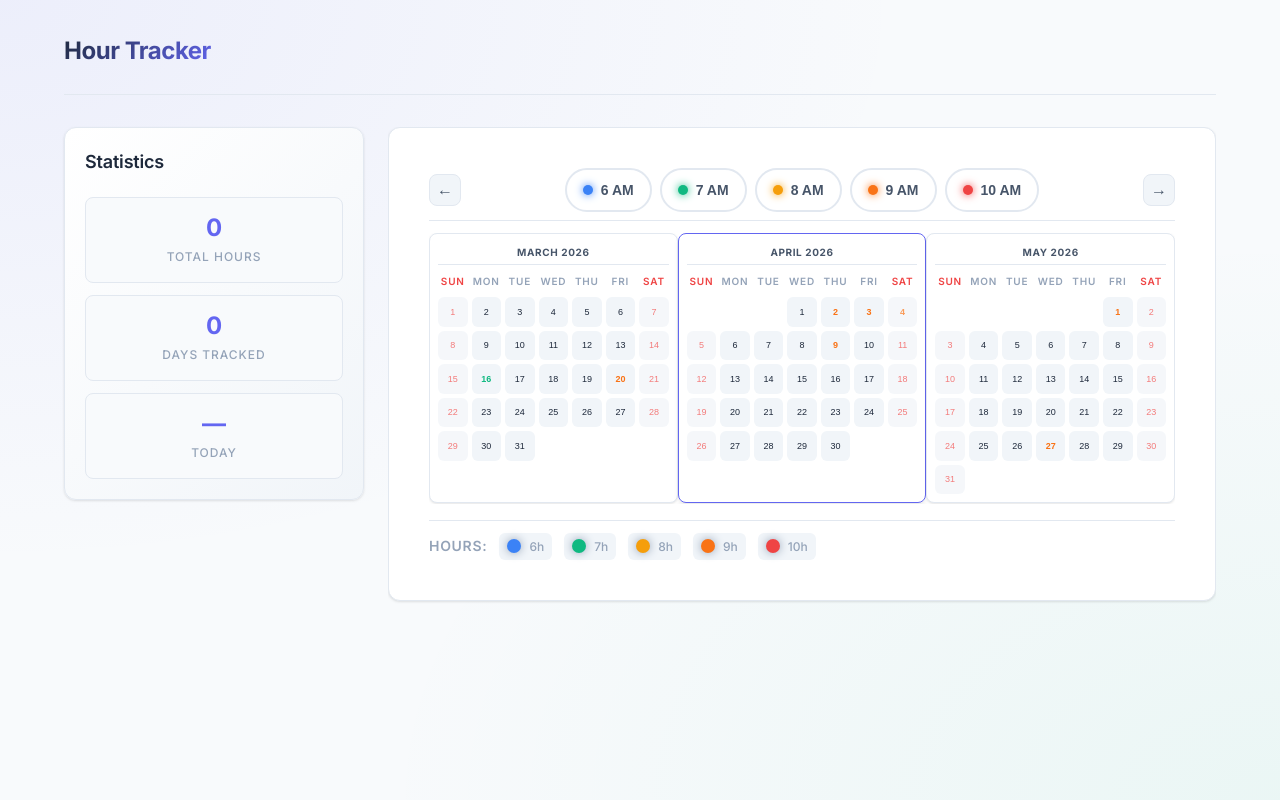
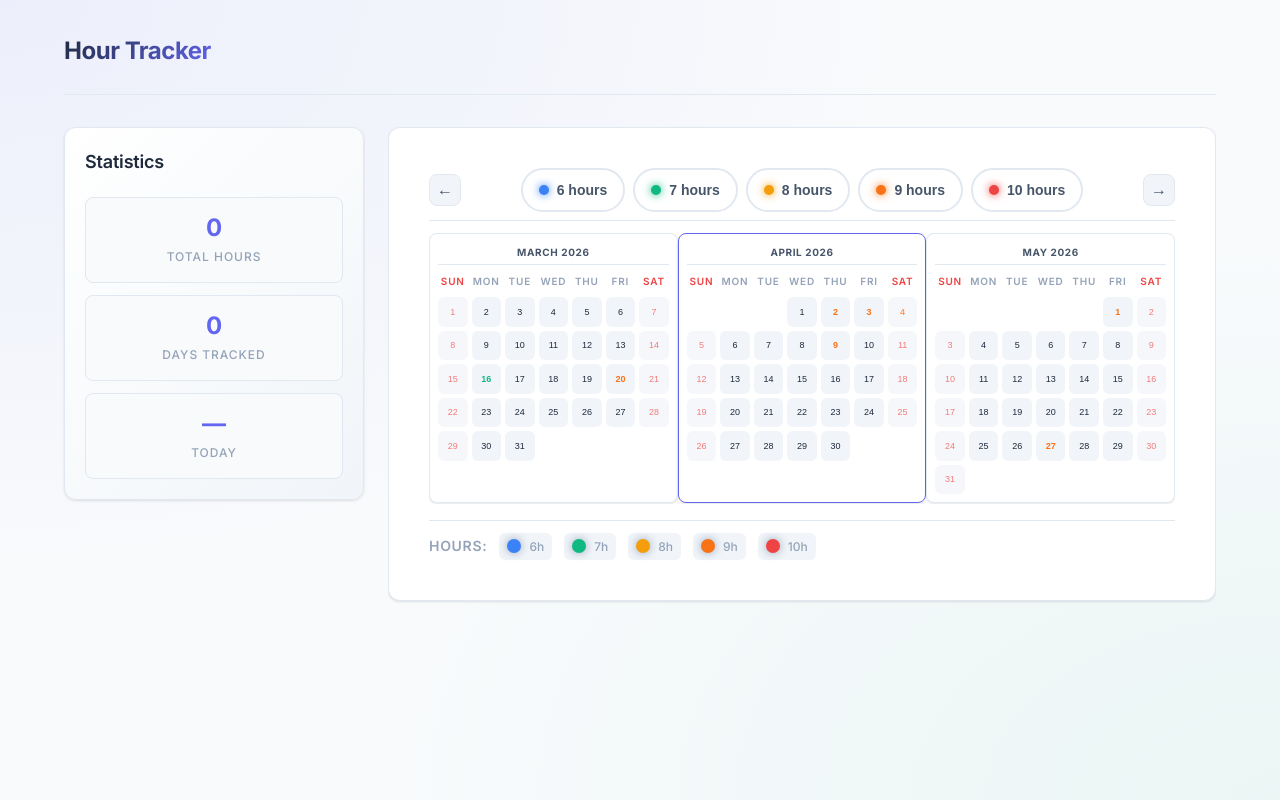
Before and after one commit to ast4rt3/hour-tracker, a React (Vite) app: page / in a window 1280 px wide. Built offline with nearby package versions, Linux system fonts and the light colour scheme.

Commit message:
update: changed AM labels to hours

```diff
--- a/src/components/HourSelector.tsx
+++ b/src/components/HourSelector.tsx
@@ -5,11 +5,11 @@ export interface HourSelectorProps {
 }
 
 const HOURS = [
-  { hour: 6, color: '#3B82F6', bgLight: 'rgba(59, 130, 246, 0.1)', label: '6 AM' },
-  { hour: 7, color: '#10B981', bgLight: 'rgba(16, 185, 129, 0.1)', label: '7 AM' },
-  { hour: 8, color: '#F59E0B', bgLight: 'rgba(245, 158, 11, 0.1)', label: '8 AM' },
-  { hour: 9, color: '#F97316', bgLight: 'rgba(249, 115, 22, 0.1)', label: '9 AM' },
-  { hour: 10, color: '#EF4444', bgLight: 'rgba(239, 68, 68, 0.1)', label: '10 AM' },
+  { hour: 6, color: '#3B82F6', bgLight: 'rgba(59, 130, 246, 0.1)', label: '6 hours' },
+  { hour: 7, color: '#10B981', bgLight: 'rgba(16, 185, 129, 0.1)', label: '7 hours' },
+  { hour: 8, color: '#F59E0B', bgLight: 'rgba(245, 158, 11, 0.1)', label: '8 hours' },
+  { hour: 9, color: '#F97316', bgLight: 'rgba(249, 115, 22, 0.1)', label: '9 hours' },
+  { hour: 10, color: '#EF4444', bgLight: 'rgba(239, 68, 68, 0.1)', label: '10 hours' },
 ]
 
 export function HourSelector({ selectedHour, onHourSelect }: HourSelectorProps) {
```
